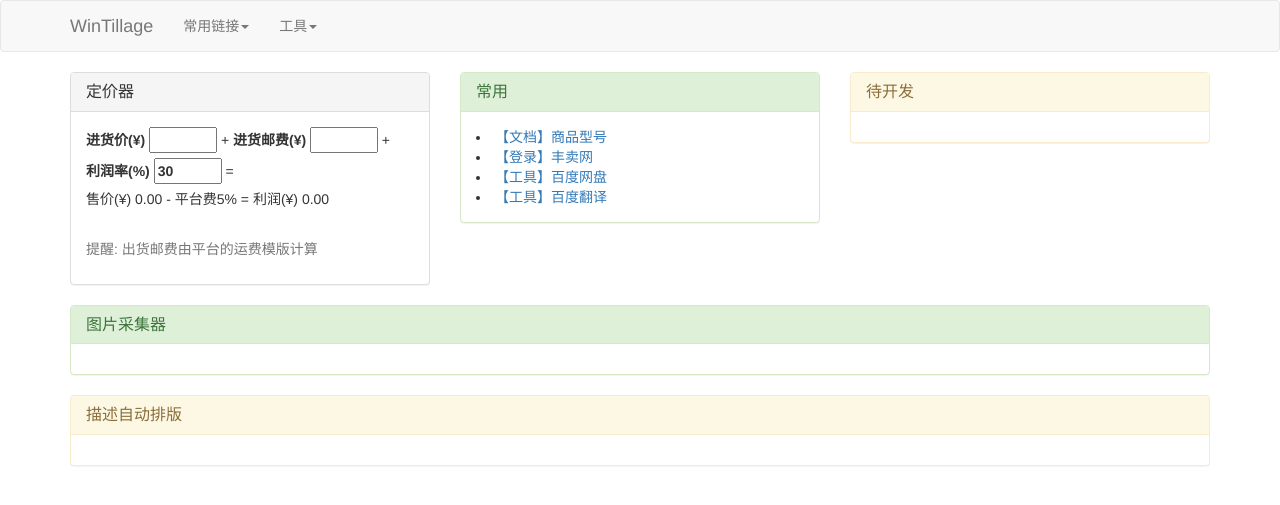
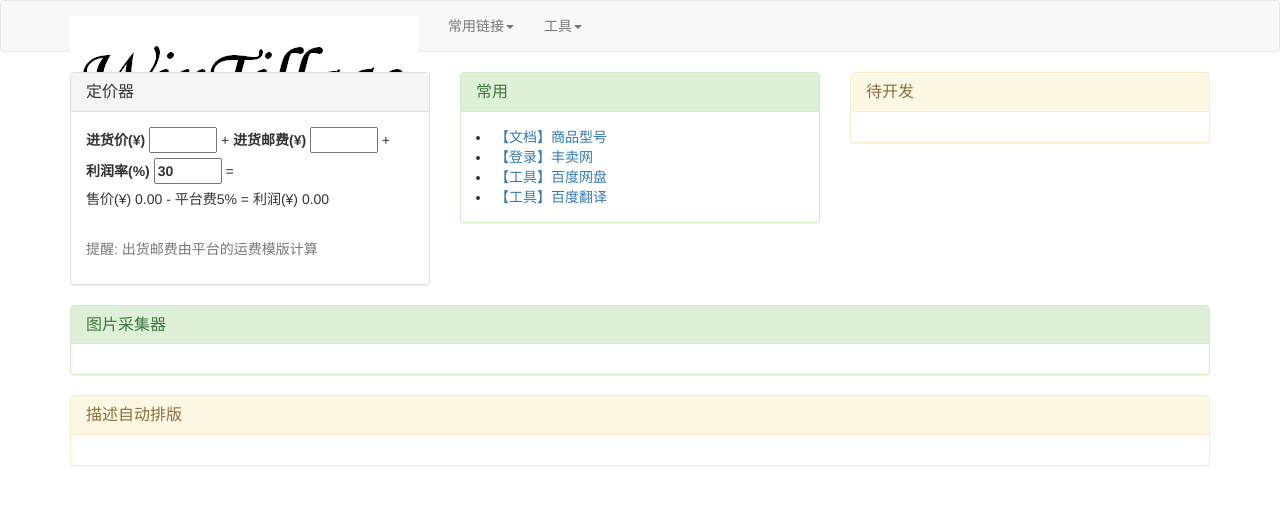
Before and after one commit to tanwei-cc/WinTillage, a Jekyll site: the page built from index.html, in a window 1280 px wide. Shown: the top 505 px of the page. Built offline with Jekyll 4.4.1, drawn with Linux system fonts in a browser that asks for light colours.

Commit message:
No Message.

```diff
--- a/_layouts/default.html
+++ b/_layouts/default.html
@@ -9,6 +9,7 @@
     <title>{{ page.title }}</title>
     <link href="https://cdn.bootcss.com/bootstrap/3.3.7/css/bootstrap.min.css" rel="stylesheet">
     <link href="css/style.css" rel="stylesheet">
+    <link rel="shortcut icon" href="favicon.ico">
     {% for src in page.links %}
     <link href="{{src}}" rel="stylesheet">
     {% endfor %}
@@ -34,7 +35,9 @@
                     <span class="icon-bar"></span>
                     <span class="icon-bar"></span>
                 </button>
-                <a class="navbar-brand" href="{{ site.baseurl }}">WinTillage</a>
+                <a class="navbar-brand" href="{{ site.baseurl }}">
+                    <img src="favicon.ico" />
+                </a>
             </div>
             <div id="navbar" class="navbar-collapse collapse">
                 <!-- <ul class="nav navbar-nav">
```
Also changed, not shown: favicon.ico (added), 5 other files.
